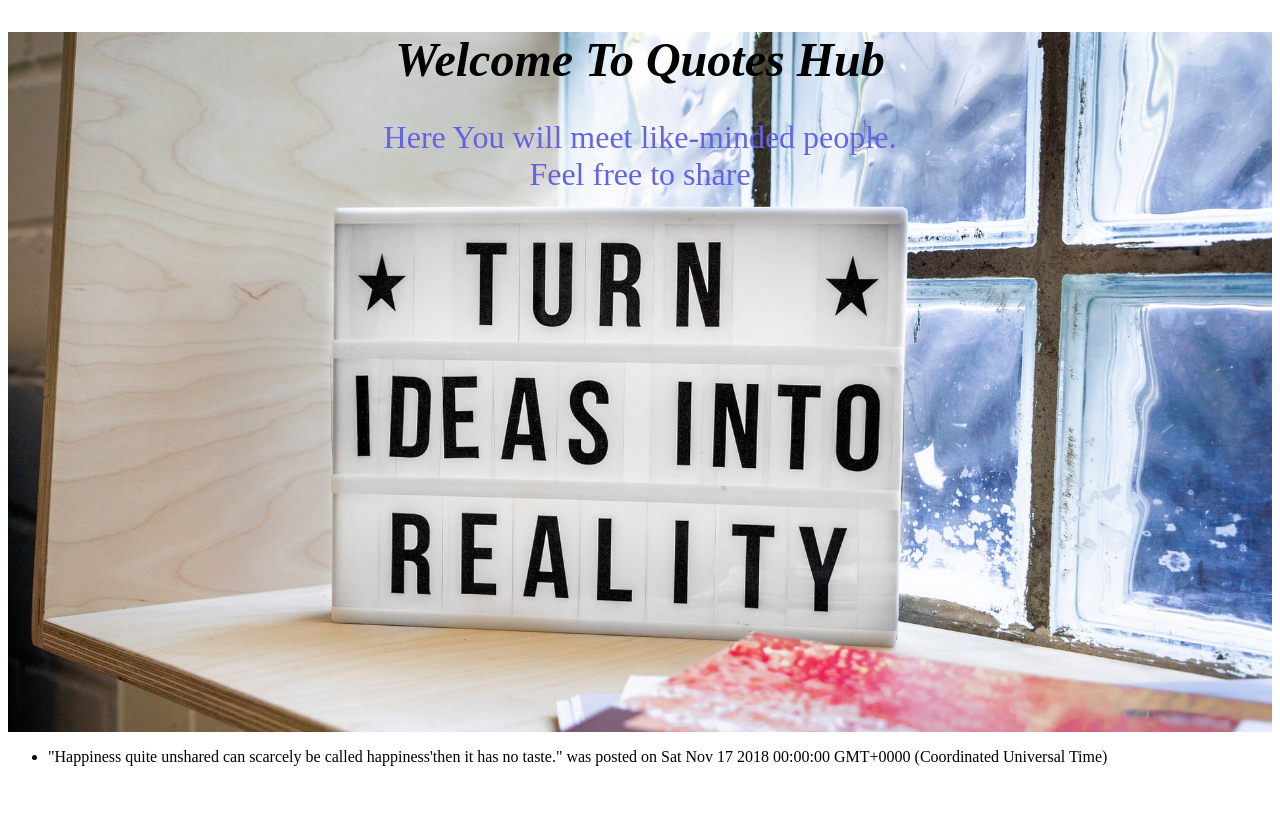
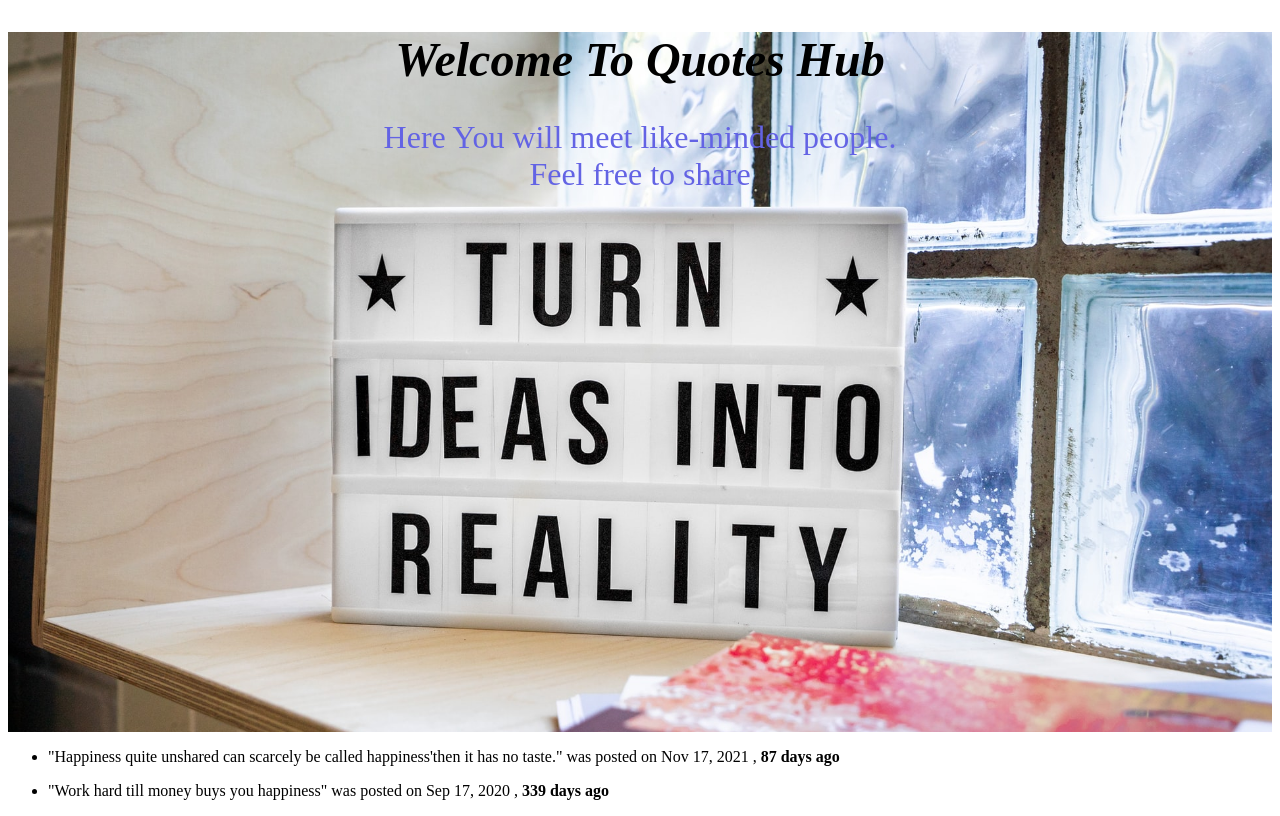
Before and after one commit to alexkarumbi/quotes-IP, an Angular app: page / in a window 1280 px wide. Built offline with nearby package versions, Linux system fonts and the light colour scheme.

Commit message:
Add custom pipe

```diff
--- a/src/app/app.module.ts
+++ b/src/app/app.module.ts
@@ -4,11 +4,13 @@ import { BrowserModule } from '@angular/platform-browser';
 import { AppRoutingModule } from './app-routing.module';
 import { AppComponent } from './app.component';
 import { QuoteComponent } from './quote/quote.component';
+import { DateCountPipe } from './date-count.pipe';
 
 @NgModule({
   declarations: [
     AppComponent,
-    QuoteComponent
+    QuoteComponent,
+    DateCountPipe
   ],
   imports: [
     BrowserModule,
--- /dev/null
+++ b/src/app/date-count.pipe.ts
@@ -0,0 +1,19 @@
+import { Pipe, PipeTransform } from '@angular/core';
+
+@Pipe({
+  name: 'dateCount'
+})
+export class DateCountPipe implements PipeTransform {
+
+  transform(value: any):number{
+    let today:Date= new Date();
+    let todayWithNoTime:any= new Date(today.getFullYear(),today.getMonth(),today.getDate())
+    var dateDifference =Math.abs(value- todayWithNoTime);
+    const secsInDays =86400;
+    var dateDifferenceInSeconds = dateDifference*0.001
+    var dateCounter =dateDifferenceInSeconds/secsInDays
+
+    return dateCounter
+  }
+
+}
--- a/src/app/quote/quote.component.html
+++ b/src/app/quote/quote.component.html
@@ -8,7 +8,7 @@
  <div *ngFor='let quotes of quotes'>
      <ul>
          <li>
-             "{{quotes.name}}" was posted on {{quotes.notedDate}}
+             "{{quotes.name}}" was posted on {{quotes.notedDate|date}} , <strong>{{quotes.notedDate|dateCount}} days ago </strong>
          </li>
      </ul>
  </div>
--- a/src/app/quote/quote.component.ts
+++ b/src/app/quote/quote.component.ts
@@ -8,7 +8,8 @@ import {Quote} from '../quote'
 export class QuoteComponent implements OnInit {
 
   quotes:Quote[] =[
-    new Quote (1,"Happiness quite unshared can scarcely be called happiness'then it has no taste.","Charlotte Bronte","Amira",0,0,new Date(2018,10,17))
+    new Quote (1,"Happiness quite unshared can scarcely be called happiness'then it has no taste.","Charlotte Bronte","Amira",0,0,new Date(2021,10,17)),
+    new Quote (2,"Work hard till money buys you happiness","Karumbi","Muthambuku",0,0,new Date(2020,8,17))
   ]
 
   constructor() { }
```
Also changed, not shown: 1 other file (tests, documents, lock files or other folders).
